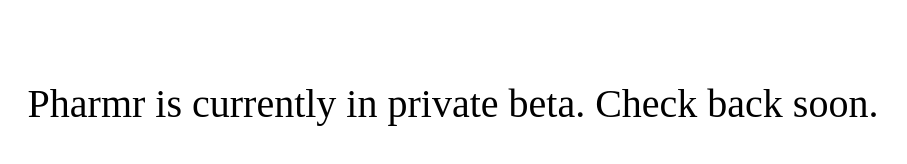
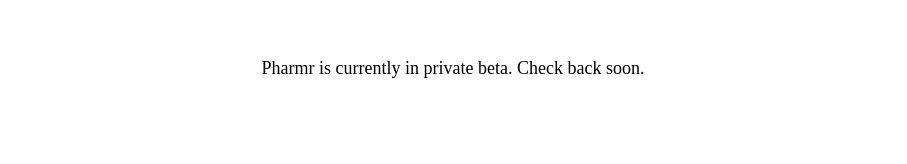
Before and after one commit to Pharmr/pharmr-web.github.io, a plain HTML site: page docs/index.html in a window 1280 px wide. Shown: the whole page, without its empty margins (187-1094 px from the left). Drawn offline with Linux system fonts and the light colour scheme.

Commit message:
Set font to 18px

```diff
--- a/docs/index.html
+++ b/docs/index.html
@@ -2,7 +2,7 @@
 <html>
 <body>
     <div>
-        <p style="text-align: center; font-size: 40px; padding-top: 40px;">
+        <p style="text-align: center; font-size: 18px; padding-top: 40px;">
             Pharmr is currently in private beta. Check back soon.
         </p>
     </div>
```
